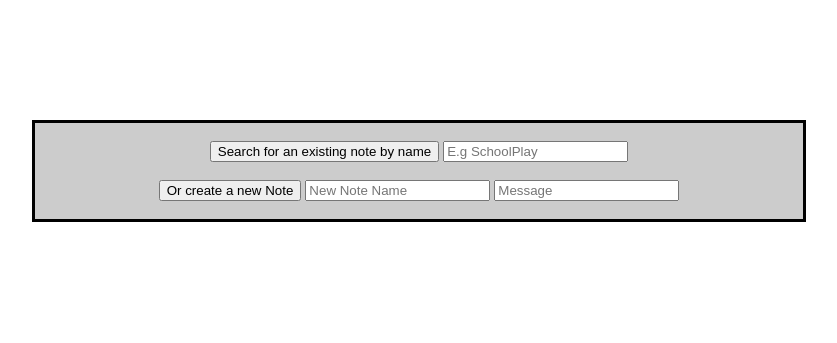
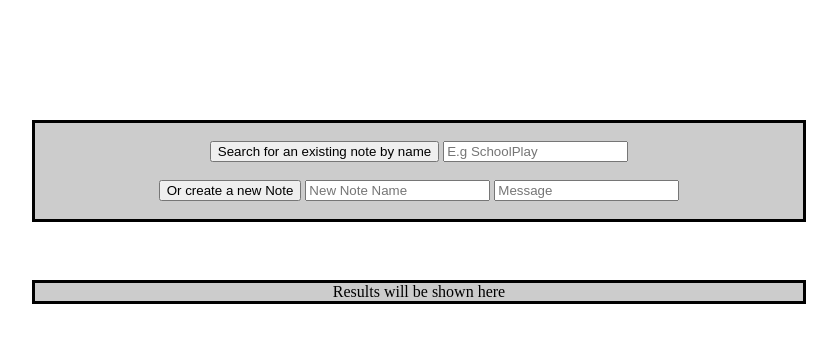
Before and after one commit to Charley-Gooch/NotesApp, a PHP site: page / in a window 1280 px wide. Shown: the top 343 px of the page, without its empty margins (224-1061 px from the left). Run offline with PHP 8.4, Linux system fonts and the light colour scheme.

Commit message:
it works now OwO

```diff
--- a/createNote.php
+++ b/createNote.php
@@ -8,10 +8,10 @@
   $sql .= "')";
   $sql = preg_replace("/([^A-Za-z(),''])\s/", " ", $sql);
   if ($result = $conn->query($sql) === TRUE) {
-    echo "New Note created successfully";
+    $string = "New Note created successfully";
   } else {
-    echo "Error: " . $sql . "<br>" . $conn->error;
+    $string = "Error: " . $sql . "<br>" . $conn->error;
   }
   $conn->close();
-
+  return $string;
 ?>
--- a/index.css
+++ b/index.css
@@ -3,7 +3,7 @@ body {
   display: block;
 }
 
-div#test{
+div#selection{
   position: absolute;
   width: 60%;
   top: 15%;
@@ -12,3 +12,13 @@ div#test{
   background-color: rgba(0,0,0,0.2);
   border: 3px solid black;
 }
+
+div#result{
+  position: absolute;
+  width: 60%;
+  top: 35%;
+  left: 50%;
+  margin-left: -30%;
+  background-color: rgba(0,0,0,0.2);
+  border: 3px solid black;
+}
--- a/index.js
+++ b/index.js
@@ -1,11 +1,12 @@
-document.getElementById("test").innerHTML = "1234";
+document.getElementById("result").innerHTML = "Results will be shown here";
 
 function findNote() {
-    if(document.getElementById("searchName").innerHTML != ""){
+    if(document.getElementById("searchName").value != ""){
         var xhttp = new XMLHttpRequest();
         xhttp.onreadystatechange = function() {
             if (this.readyState == 4 && this.status == 200) {
-                document.getElementById("results").innerHTML = this.responseText;
+                // Typical action to be performed when the document is ready:
+                document.getElementById("result").innerHTML = xhttp.responseText;
             }
         };
         xhttp.open("POST", "./findNote.php", true);
@@ -14,14 +15,19 @@ function findNote() {
 }
 
 function createNote() {
-    if(document.getElementById("createName").innerHTML != "" && document.getElementById("createMessage").innerHTML != ""){
+    if(document.getElementById("createName").value != "" && document.getElementById("createMessage").value != "" ){
         var xhttp = new XMLHttpRequest();
         xhttp.onreadystatechange = function() {
+            alert("state change");
             if (this.readyState == 4 && this.status == 200) {
-            document.getElementById("results").innerHTML = this.responseText;
+                // Typical action to be performed when the document is ready:
+                alert(xhttp.responseText);
+                document.getElementById("result").innerHTML = xhttp.responseText;
             }
         };
         xhttp.open("POST", "./createNote.php", true);
+        alert("request create");
         xhttp.send();
+        alert("request sent");
     }
 }
--- a/index.php
+++ b/index.php
@@ -1,20 +1,23 @@
 <html>
   <head>
     <link rel="stylesheet" href="./index.css">
-    <script type="text/javascript" src="./index.js"></script>
   </head>
   <body>
-    <div id="test">
+  <div id="selection">
       <br>
       <input type="button" name="search" onclick="findNote();" value="Search for an existing note by name">
-      <input type="text" id="searchName" name="input" placeholder="E.g SchoolPlay" required>
+      <input type="text" id="searchName" name="input" placeholder="E.g SchoolPlay">
       <br>
       <br>
       <input type="button" name="search" onclick="createNote();" value="Or create a new Note">
-      <input type="text" id="createName" name="name" placeholder="New Note Name" required>
-      <input type="text" id="createMessage" name="message" placeholder="Message" required>
+      <input type="text" id="createName" name="name" placeholder="New Note Name">
+      <input type="text" id="createMessage" name="message" placeholder="Message">
       <br>
       <br>
-    </div>
+  </div>
+  <div id="result">
+
+  </div>
+  <script type="text/javascript" src="./index.js"></script>
   </body>
 </html>
```
Also changed, not shown: findNote.php (+3 -13 lines). Lines whose indentation alone changed are shown as unchanged.
